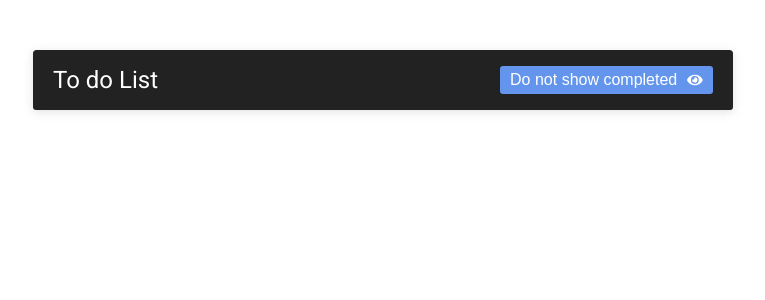
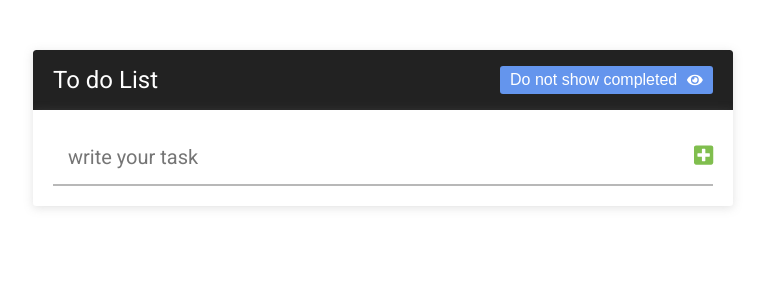
Before and after one commit to jmendozacr/todo-app, a React (Create React App) app: page / in a window 1280 px wide. Shown: the top 300 px of the page, without its empty margins (257-1022 px from the left). Built offline with nearby package versions, Linux system fonts and the light colour scheme.

Commit message:
adding uuid to use id's and creating the tasks form

```diff
--- a/package.json
+++ b/package.json
@@ -12,6 +12,7 @@
     "react": "^17.0.2",
     "react-dom": "^17.0.2",
     "react-scripts": "4.0.3",
+    "uuid": "^8.3.2",
     "web-vitals": "^1.0.1"
   },
   "scripts": {
--- a/src/App.css
+++ b/src/App.css
@@ -52,7 +52,7 @@
 }
 
 /* * --- --- ---  FORMULARIO AGREGAR --- --- --- */
-.formulario-tareas {
+.task-form {
 	display: flex;
 	justify-content: space-between;
 	align-items: center;
@@ -61,7 +61,7 @@
 	box-shadow: 0 2px 10px rgba(139,139,139,.25);
 }
 
-.formulario-tareas__input {
+.task-form__input {
 	border: none;
 	padding: 15px;
 	width: 100%;
@@ -70,12 +70,12 @@
 	border-bottom: 2px solid #b8b8b8;
 }
 
-.formulario-tareas__input:focus {
+.task-form__input:focus {
 	outline: none;
 	border-bottom: 2px solid var(--azul);
 }
 
-.formulario-tareas__btn {
+.task-form__btn {
 	position: absolute;
 	bottom: 40px;
 	right: 20px;
@@ -84,7 +84,7 @@
 	cursor: pointer;
 }
 
-.formulario-tareas__icono-btn {
+.task-form__icon-btn {
 	font-size: 22px;
 	color: var(--green);
 }
--- a/src/App.js
+++ b/src/App.js
@@ -1,10 +1,34 @@
+import React, { useState } from 'react';
+import { v4 as uuidv4 } from 'uuid';
 import './App.css';
+import Form from './components/Form/Form';
 import Header from './components/Header/Header';
 
 const App = () => {
+    const [tasks, setTasks] = useState([
+        {
+            id: uuidv4(),
+            text: "go to the store",
+            complete: false
+        },
+        {
+            id: uuidv4(),
+            text: "go to the work",
+            complete: false
+        },
+        {
+            id: uuidv4(),
+            text: "do my homework",
+            complete: true
+        }
+    ]);
+
+    console.log("tasks", tasks);
+
     return (
         <div className="container">
             <Header/>
+            <Form tasks={tasks} setTasks={setTasks}/>
         </div>
     );
 }
--- /dev/null
+++ b/src/components/Form/Form.js
@@ -0,0 +1,48 @@
+import React, { useState } from 'react';
+import PropTypes from 'prop-types';
+import { FontAwesomeIcon } from '@fortawesome/react-fontawesome';
+import { faPlusSquare } from '@fortawesome/free-solid-svg-icons'
+import { v4 as uuidv4 } from 'uuid';
+
+const Form = ({ tasks, setTasks }) => {
+    const [value, setValue] = useState("");
+
+    const onSubmit = (e) => {
+        e.preventDefault();
+
+        setTasks([
+            ...tasks,
+            {
+                id: uuidv4(),
+                text: value,
+                complete: false
+            }
+        ])
+    }
+
+    const handleChange = (e) => {
+        setValue(e.target.value);
+    }
+
+    return (
+        <form action="" className="task-form" onSubmit={onSubmit}>
+            <input
+                type="text"
+                className="task-form__input"
+                placeholder="write your task"
+                value={value}
+                onChange={(e) => handleChange(e)}
+            />
+            <button type="submit" className="task-form__btn">
+                <FontAwesomeIcon className="task-form__icon-btn" icon={faPlusSquare}/>
+            </button>
+        </form>
+    )
+}
+
+Form.propTypes = {
+    tasks: PropTypes.array,
+    setTasks: PropTypes.func,
+}
+
+export default Form;
```
Also changed, not shown: 1 other file (tests, documents, lock files or other folders).
